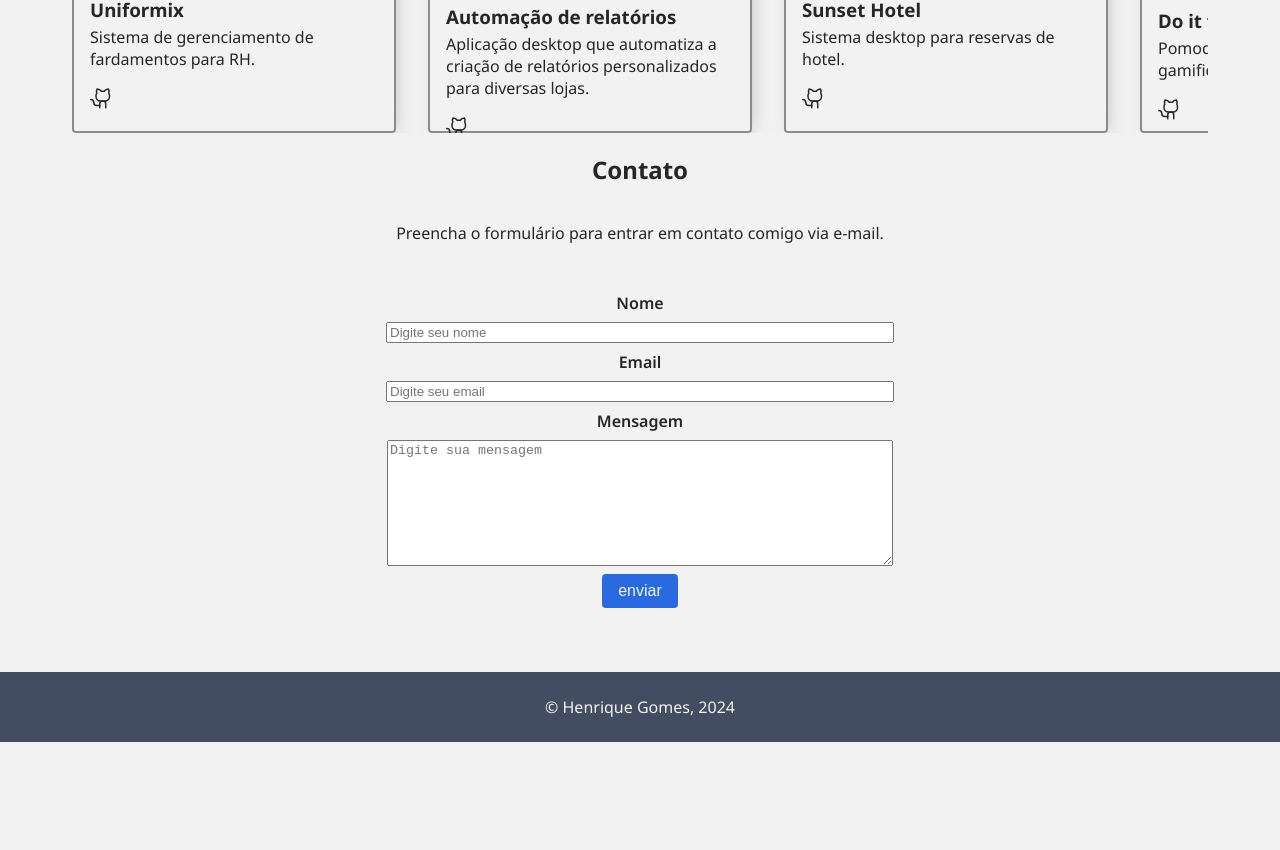
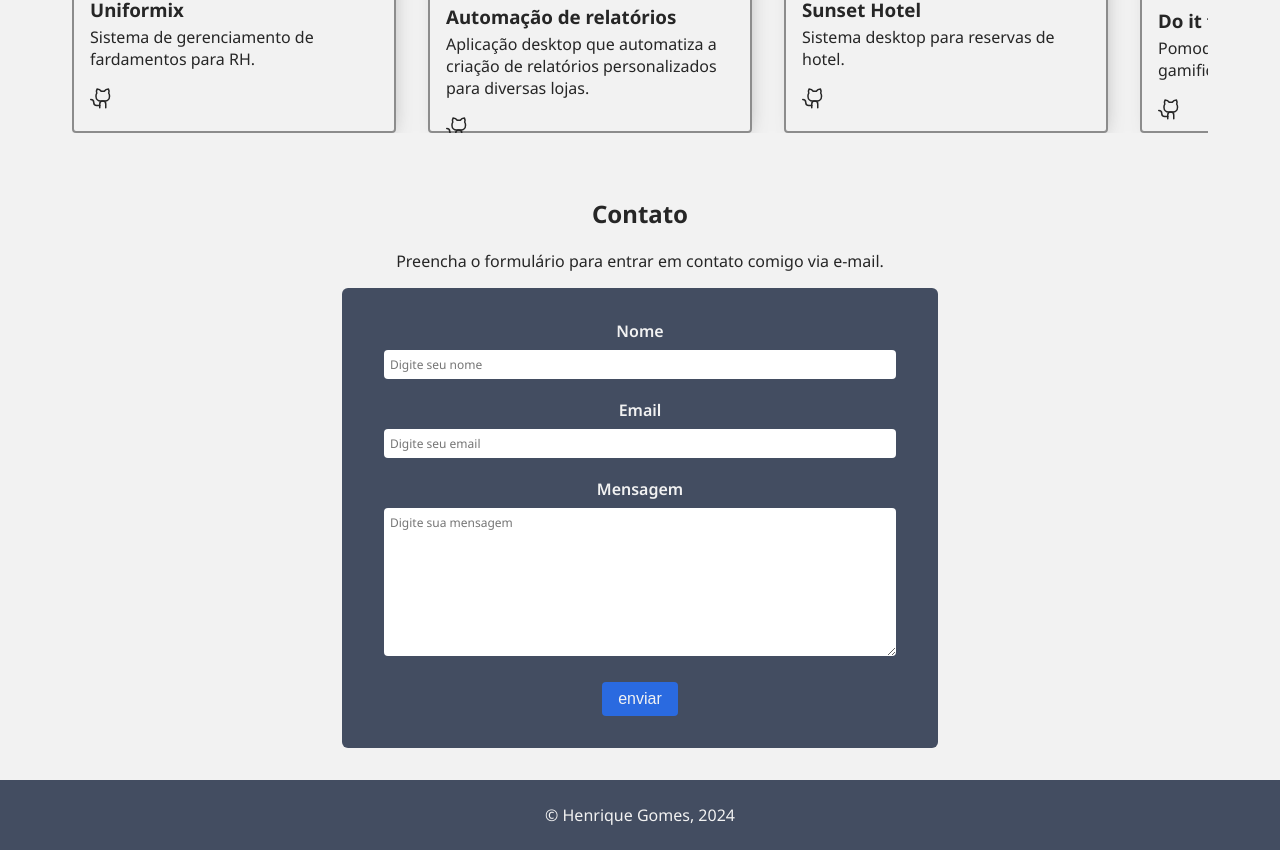
Before and after one commit to oihenrique/portfolio-web, an Angular app: page / in a window 1280 px wide. Shown: the part 821-1671 px from the top of the page. Before the commit the page ends 1563 px from the top, so only its background shows below. Built offline with nearby package versions, Linux system fonts and the light colour scheme.

Commit message:
fix: form style

```diff
--- a/src/app/components/shared/contact-section/contact-section.component.scss
+++ b/src/app/components/shared/contact-section/contact-section.component.scss
@@ -7,6 +7,14 @@
     justify-content: center;
     margin-bottom: 2rem;
 
+    h2 {
+        margin-top: 4rem;
+    }
+
+    p {
+        margin-top: 0;
+    }
+
     form {
         display: flex;
         flex-direction: column;
@@ -15,16 +23,49 @@
         width: 500px;
         margin: 0 auto;
         padding: 2rem 3rem;
-        background-color: $white-text-color-500;
+        background-color: $primary-color-dark-600;
         border-radius: 6px;
         gap: 8px;
 
         label {
             font-weight: 600;
+            color: $white-text-color-500;
+        }
+
+        input {
+            padding: 0.5em;
+            outline: none;
+            border: 0;
+            border-radius: 4px;
+            margin-bottom: 1em;
+            font-size: 15px;
+            transition: all 0.1s;
+
+            &:focus {
+                border-radius: 8px;
+                outline: 2px solid $hover-color;
+            }
+        }
+
+        textarea {
+            padding: 0.5em;
+            outline: none;
+            border: 0;
+            border-radius: 4px;
+            font-size: 15px;
+            margin-bottom: 1.5em;
+            transition: all 0.1s;
+
+            &:focus {
+                border-radius: 8px;
+                outline: 2px solid $hover-color;
+            }
         }
 
         input, textarea {
             width: 100%;
+            font-family: 'Noto Sans', sans-serif;
+            font-size: 12px;
         }
     }
 }
```
